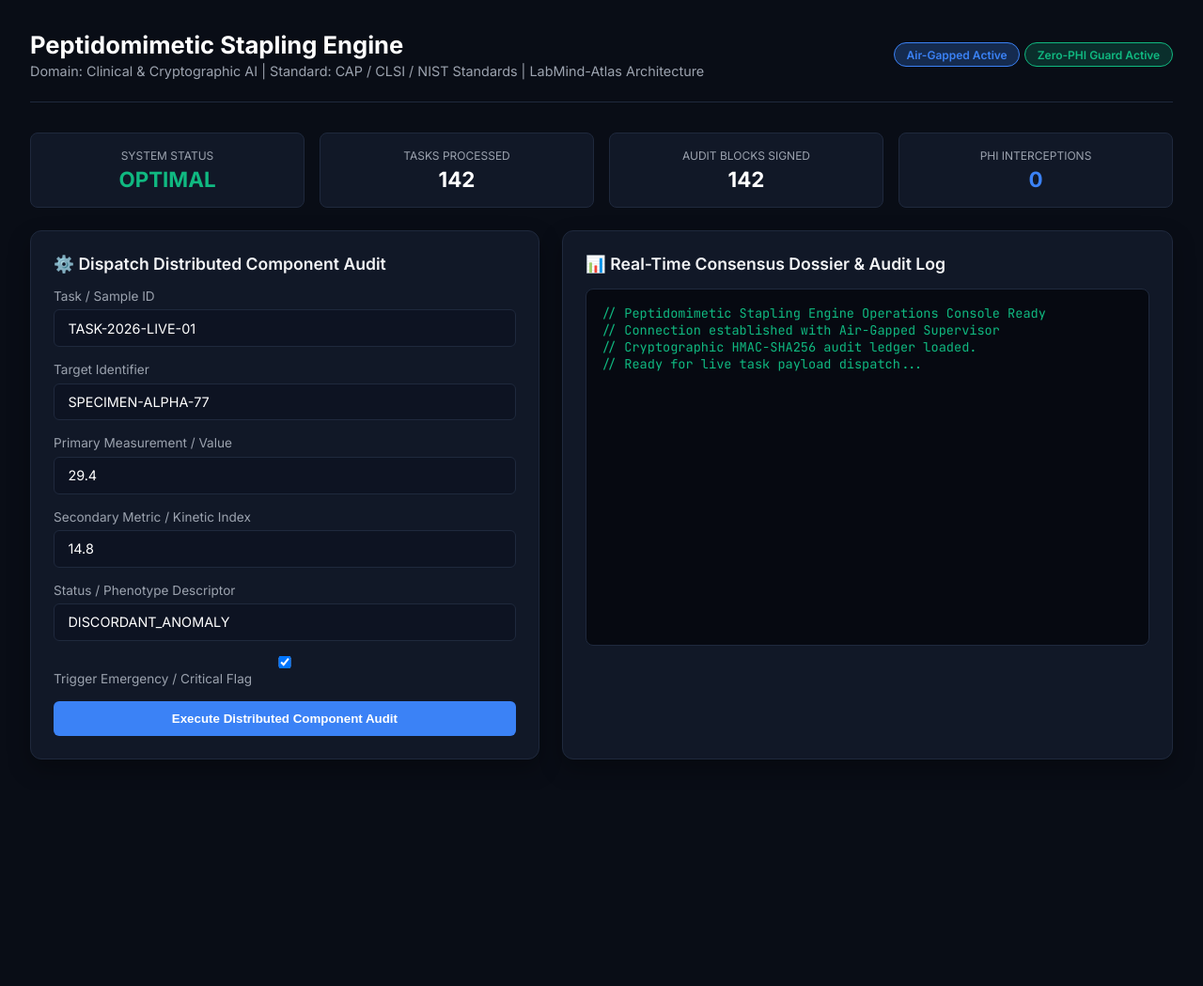
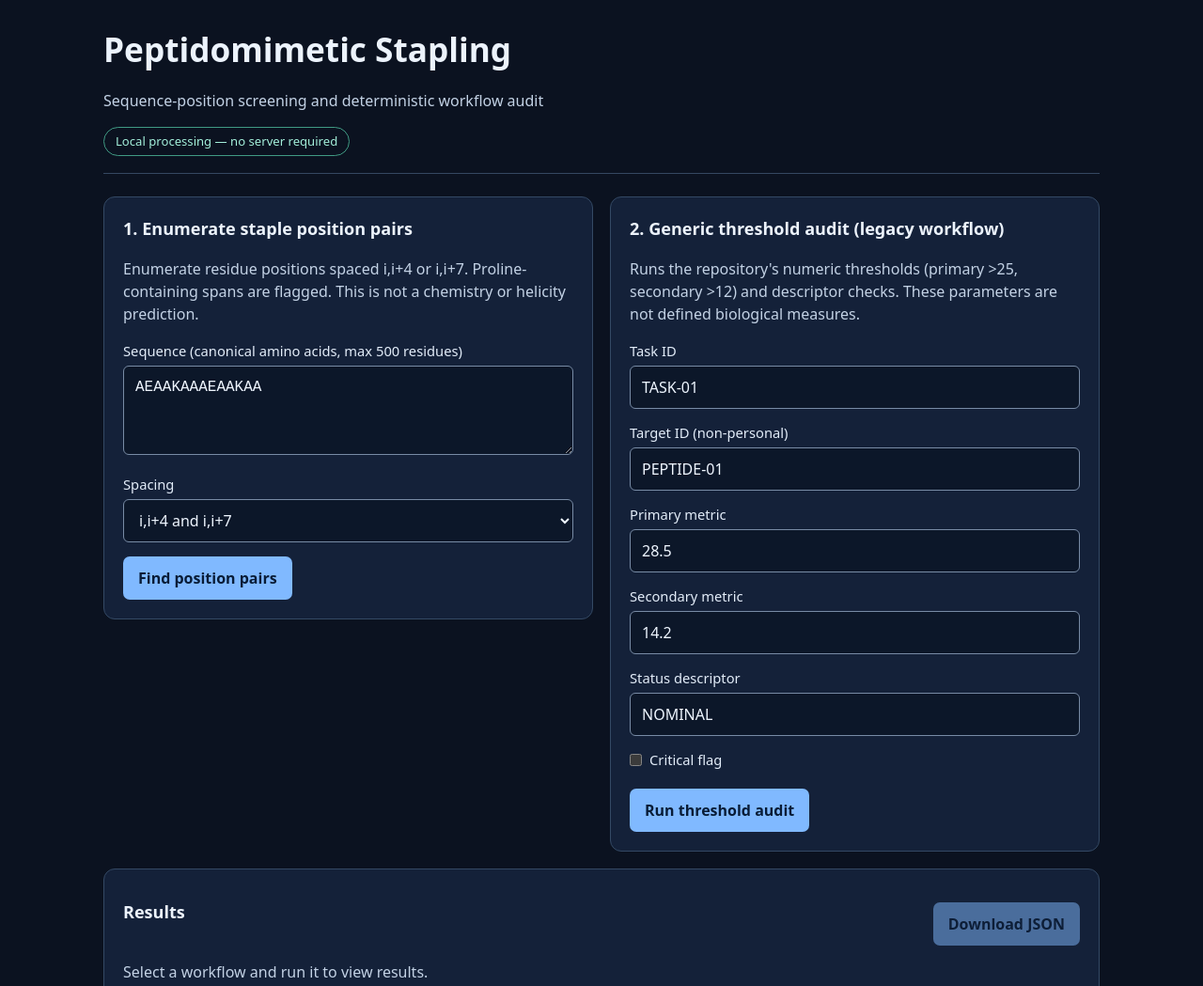
Before and after one commit to abusuraihsakhri/peptidomimetic-stapling-agent, a plain HTML site: page web/index.html in a window 1280 px wide. Shown: the top 1049 px of the page at 94% size. Before the commit the page ends 840 px from the top, so only its background shows below. Drawn offline with Linux system fonts and the light colour scheme.

Commit message:
Replace broken web console with tested offline sequence screen

```diff
--- /dev/null
+++ b/web/app.js
@@ -0,0 +1,104 @@
+"use strict";
+// Offline, position-only sequence screening; not a chemical-property predictor.
+const StapleEngine = (() => {
+  const alphabet = "ACDEFGHIKLMNPQRSTVWY";
+  function enumerate(sequence, spacings = [4, 7]) {
+    if (typeof sequence !== "string") throw Error("Sequence must be text.");
+    const clean = sequence.replace(/\s+/g, "").toUpperCase();
+    if (clean.length < 1 || clean.length > 500) throw Error("Enter 1–500 residues.");
+    if ([...clean].some(ch => !alphabet.includes(ch))) throw Error("Use canonical one-letter amino-acid codes.");
+    if (!Array.isArray(spacings) || !spacings.length ||
+        spacings.some(s => s !== 4 && s !== 7)) throw Error("Spacings must be 4, 7, or both.");
+    const candidates = [];
+    for (const spacing of [...new Set(spacings)]) {
+      for (let i = 0; i + spacing < clean.length; i++) {
+        candidates.push({
+          start_position: i + 1,
+          end_position: i + spacing + 1,
+          spacing: "i,i+" + spacing,
+          native_residues: clean[i] + "-" + clean[i + spacing],
+          contains_proline: clean.slice(i, i + spacing + 1).includes("P")
+        });
+      }
+    }
+    return {sequence: clean, candidate_count: candidates.length, candidates,
+      note: "Position pairs only; no chemical feasibility, stereochemistry, helicity, binding or uptake prediction."};
+  }
+  function audit(payload) {
+    if (!payload || typeof payload !== "object") throw Error("Missing audit inputs.");
+    const primary = Number(payload.primary_metric), secondary = Number(payload.secondary_metric);
+    if (String(payload.primary_metric).trim() === "" || String(payload.secondary_metric).trim() === "" ||
+        !Number.isFinite(primary) || !Number.isFinite(secondary)) throw Error("Enter finite numeric measurements.");
+    if (typeof payload.is_critical_flag !== "boolean") throw Error("Critical flag must be a boolean.");
+    const taskId = String(payload.task_id || "").trim();
+    const targetId = String(payload.target_identifier || "").trim();
+    const desc = String(payload.status_descriptor || "").trim();
+    if (!taskId || !targetId || taskId.length > 128 || targetId.length > 128 || desc.length > 128) {
+      throw Error("Task and target identifiers must contain 1–128 characters.");
+    }
+    const alerts = [];
+    if (primary > 25) alerts.push({worker:"InvariantQCWorker", urgency:"ELEVATED_RISK",
+      summary:"Primary metric exceeds configured threshold (25)."});
+    if (payload.is_critical_flag || secondary > 12) alerts.push({
+      worker:"SafetyEscalationWorker",
+      urgency:payload.is_critical_flag ? "CRITICAL_STAT_PANIC" : "ELEVATED_RISK",
+      summary:"Critical flag active or secondary metric exceeds configured threshold (12)."});
+    if (["DISCORDANT","ANOMALY","MUTANT","VIOLATION","FAIL","REJECT"]
+          .some(word => desc.toUpperCase().includes(word))) {
+      alerts.push({worker:"ProtocolConformanceWorker", urgency:"ELEVATED_RISK",
+        summary:"Status descriptor matched configured alert term."});
+    }
+    const critical = alerts.filter(a => a.urgency === "CRITICAL_STAT_PANIC").length;
+    return {task_id:taskId, target_identifier:targetId,
+      overall_urgency:critical ? "CRITICAL_STAT_PANIC" : alerts.length ? "ELEVATED_RISK" : "ROUTINE",
+      integrity_status:critical ? "RECALIBRATION_REQUIRED" : alerts.length ? "DISCORDANT_ANOMALY" : "VALIDATED_OPTIMAL",
+      total_alerts:alerts.length, critical_alerts_count:critical, alerts,
+      note:"Generic threshold demonstration, not a validated peptide-property or clinical predictor."};
+  }
+  return {enumerate, audit};
+})();
+if (typeof module !== "undefined" && module.exports) module.exports = StapleEngine;
+if (typeof document !== "undefined") {
+  const el = id => document.getElementById(id);
+  let report = null;
+  function present(data) {
+    report = data;
+    el("results").textContent = JSON.stringify(data, null, 2);
+    el("status").textContent = "Results computed in your browser.";
+    el("download").disabled = false;
+  }
+  function fail(error) {
+    report = null;
+    el("status").textContent = error.message || "Invalid inputs.";
+    el("results").textContent = "Correct the input and retry.";
+    el("download").disabled = true;
+  }
+  el("sequence-form").addEventListener("submit", event => {
+    event.preventDefault();
+    try {
+      const s = el("spacing").value;
+      present(StapleEngine.enumerate(el("sequence").value, s === "both" ? [4, 7] : [Number(s)]));
+    } catch (err) { fail(err); }
+  });
+  el("audit-form").addEventListener("submit", event => {
+    event.preventDefault();
+    try {
+      present(StapleEngine.audit({task_id:el("task-id").value,
+        target_identifier:el("target-id").value, primary_metric:el("primary").value,
+        secondary_metric:el("secondary").value, status_descriptor:el("descriptor").value,
+        is_critical_flag:el("critical").checked}));
+    } catch (err) { fail(err); }
+  });
+  el("download").addEventListener("click", () => {
+    if (!report) return;
+    const url = URL.createObjectURL(new Blob([JSON.stringify(report, null, 2) + "\n"],
+      {type:"application/json"}));
+    const link = document.createElement("a");
+    link.href = url;
+    link.download = "staple-screen-results.json";
+    document.body.appendChild(link);
+    link.click();
+    link.remove();
+    setTimeout(() => URL.revokeObjectURL(url), 1000);
+  });
+}
--- a/web/index.html
+++ b/web/index.html
@@ -1,236 +1,49 @@
-<!DOCTYPE html>
-<html lang="en">
-<head>
-    <meta charset="UTF-8">
-    <meta name="viewport" content="width=device-width, initial-scale=1.0">
-    <title>Peptidomimetic Stapling Engine — Operations Console</title>
-    <link href="https://fonts.googleapis.com/css2?family=Inter:wght@300;400;600;700&family=JetBrains+Mono:wght@400;600&display=swap" rel="stylesheet">
-    <style>
-        :root {
-            --bg: #090d16;
-            --card: #111827;
-            --border: #1f293d;
-            --accent: #3b82f6;
-            --accent-glow: rgba(59, 130, 246, 0.25);
-            --text: #f3f4f6;
-            --text-muted: #9ca3af;
-            --danger: #ef4444;
-            --warning: #f59e0b;
-            --success: #10b981;
-        }
-        * { box-sizing: border-box; margin: 0; padding: 0; }
-        body {
-            font-family: 'Inter', sans-serif;
-            background: var(--bg);
-            color: var(--text);
-            padding: 2rem;
-            min-height: 100vh;
-        }
-        .header {
-            display: flex;
-            justify-content: space-between;
-            align-items: center;
-            border-bottom: 1px solid var(--border);
-            padding-bottom: 1.5rem;
-            margin-bottom: 2rem;
-        }
-        .header-title h1 { font-size: 1.6rem; font-weight: 700; color: #fff; }
-        .header-title p { color: var(--text-muted); font-size: 0.9rem; margin-top: 0.25rem; }
-        .badge {
-            display: inline-block;
-            padding: 0.3rem 0.8rem;
-            border-radius: 9999px;
-            font-size: 0.75rem;
-            font-weight: 600;
-            background: var(--accent-glow);
-            color: var(--accent);
-            border: 1px solid var(--accent);
-        }
-        .grid {
-            display: grid;
-            grid-template-columns: 1fr 1.2fr;
-            gap: 1.5rem;
-        }
-        .card {
-            background: var(--card);
-            border: 1px solid var(--border);
-            border-radius: 12px;
-            padding: 1.5rem;
-            box-shadow: 0 10px 25px rgba(0,0,0,0.3);
-        }
-        .card h2 {
-            font-size: 1.1rem;
-            font-weight: 600;
-            margin-bottom: 1rem;
-            display: flex;
-            align-items: center;
-            gap: 0.5rem;
-        }
-        .form-group { margin-bottom: 1rem; }
-        label { display: block; font-size: 0.85rem; color: var(--text-muted); margin-bottom: 0.4rem; }
-        input, select, textarea {
-            width: 100%;
-            padding: 0.65rem 0.9rem;
-            background: #0d1322;
-            border: 1px solid var(--border);
-            border-radius: 6px;
-            color: #fff;
-            font-family: inherit;
-            font-size: 0.9rem;
-        }
-        input:focus, textarea:focus { outline: none; border-color: var(--accent); }
-        .btn {
-            background: var(--accent);
-            color: #fff;
-            border: none;
-            padding: 0.7rem 1.4rem;
-            border-radius: 6px;
-            font-weight: 600;
-            cursor: pointer;
-            transition: 0.2s;
-            width: 100%;
-        }
-        .btn:hover { background: #2563eb; }
-        .terminal {
-            background: #060911;
-            border: 1px solid var(--border);
-            border-radius: 8px;
-            padding: 1rem;
-            font-family: 'JetBrains Mono', monospace;
-            font-size: 0.85rem;
-            color: #10b981;
-            height: 380px;
-            overflow-y: auto;
-            white-space: pre-wrap;
-        }
-        .metrics-bar {
-            display: grid;
-            grid-template-columns: repeat(4, 1fr);
-            gap: 1rem;
-            margin-bottom: 1.5rem;
-        }
-        .metric-box {
-            background: var(--card);
-            border: 1px solid var(--border);
-            border-radius: 8px;
-            padding: 1rem;
-            text-align: center;
-        }
-        .metric-val { font-size: 1.4rem; font-weight: 700; color: #fff; margin-top: 0.25rem; }
-        .metric-label { font-size: 0.75rem; color: var(--text-muted); text-transform: uppercase; }
-    </style>
-</head>
-<body>
-
-    <div class="header">
-        <div class="header-title">
-            <h1>Peptidomimetic Stapling Engine</h1>
-            <p>Domain: Clinical & Cryptographic AI | Standard: CAP / CLSI / NIST Standards | LabMind-Atlas Architecture</p>
-        </div>
-        <div>
-            <span class="badge">Air-Gapped Active</span>
-            <span class="badge" style="background: rgba(16,185,129,0.2); color: #10b981; border-color: #10b981;">Zero-PHI Guard Active</span>
-        </div>
-    </div>
-
-    <div class="metrics-bar">
-        <div class="metric-box">
-            <div class="metric-label">System Status</div>
-            <div class="metric-val" style="color: var(--success);" id="m-status">OPTIMAL</div>
-        </div>
-        <div class="metric-box">
-            <div class="metric-label">Tasks Processed</div>
-            <div class="metric-val" id="m-tasks">142</div>
-        </div>
-        <div class="metric-box">
-            <div class="metric-label">Audit Blocks Signed</div>
-            <div class="metric-val" id="m-audit">142</div>
-        </div>
-        <div class="metric-box">
-            <div class="metric-label">PHI Interceptions</div>
-            <div class="metric-val" style="color: var(--accent);" id="m-phi">0</div>
-        </div>
-    </div>
-
-    <div class="grid">
-        <div class="card">
-            <h2>⚙️ Dispatch Distributed Component Audit</h2>
-            <div class="form-group">
-                <label>Task / Sample ID</label>
-                <input type="text" id="task_id" value="TASK-2026-LIVE-01">
-            </div>
-            <div class="form-group">
-                <label>Target Identifier</label>
-                <input type="text" id="target_id" value="SPECIMEN-ALPHA-77">
-            </div>
-            <div class="form-group">
-                <label>Primary Measurement / Value</label>
-                <input type="number" id="primary_metric" value="29.4" step="0.1">
-            </div>
-            <div class="form-group">
-                <label>Secondary Metric / Kinetic Index</label>
-                <input type="number" id="secondary_metric" value="14.8" step="0.1">
-            </div>
-            <div class="form-group">
-                <label>Status / Phenotype Descriptor</label>
-                <input type="text" id="status_descriptor" value="DISCORDANT_ANOMALY">
-            </div>
-            <div class="form-group">
-                <label><input type="checkbox" id="is_critical" checked> Trigger Emergency / Critical Flag</label>
-            </div>
-            <button class="btn" onclick="runAudit()">Execute Distributed Component Audit</button>
-        </div>
-
-        <div class="card">
-            <h2>📊 Real-Time Consensus Dossier & Audit Log</h2>
-            <div class="terminal" id="outputConsole">// Peptidomimetic Stapling Engine Operations Console Ready
-// Connection established with Air-Gapped Supervisor
-// Cryptographic HMAC-SHA256 audit ledger loaded.
-// Ready for live task payload dispatch...</div>
-        </div>
-    </div>
-
-    <script>
-        async function runAudit() {
-            const consoleEl = document.getElementById('outputConsole');
-            consoleEl.innerText = "// Dispatching task across specialized workers...
-// Invoking InvariantQCWorker, SafetyEscalationWorker, ProtocolWorker...";
-
-            const payload = {
-                task_id: document.getElementById('task_id').value,
-                target_identifier: document.getElementById('target_id').value,
-                primary_metric: parseFloat(document.getElementById('primary_metric').value),
-                secondary_metric: parseFloat(document.getElementById('secondary_metric').value),
-                status_descriptor: document.getElementById('status_descriptor').value,
-                is_critical_flag: document.getElementById('is_critical').checked
-            };
-
-            try {
-                const res = await fetch('/api/audit', {
-                    method: 'POST',
-                    headers: { 'Content-Type': 'application/json' },
-                    body: JSON.stringify(payload)
-                });
-                const data = await res.json();
-                consoleEl.innerText = JSON.stringify(data, null, 2);
-                document.getElementById('m-tasks').innerText = parseInt(document.getElementById('m-tasks').innerText) + 1;
-                document.getElementById('m-audit').innerText = parseInt(document.getElementById('m-audit').innerText) + 1;
-            } catch (err) {
-                consoleEl.innerText = "// Offline / Simulation Output:\n" + JSON.stringify({
-                    dossier_id: "DOSSIER-SIM-" + Math.floor(Math.random()*10000),
-                    system: "peptidomimetic-stapling-engine",
-                    domain: "Clinical & Cryptographic AI",
-                    task_id: payload.task_id,
-                    overall_urgency: payload.is_critical_flag ? "CRITICAL_STAT_PANIC" : "ELEVATED_RISK",
-                    integrity_status: "DISCORDANT_ANOMALY",
-                    alerts: [
-                        { worker: "InvariantQCWorker", alert: "Primary metric exceeds upper reference bound" },
-                        { worker: "SafetyEscalationWorker", alert: "Critical emergency interlock flag active" }
-                    ],
-                    audit_hash: "HMAC_SHA256_e83f9a72b941d6c381f9"
-                }, null, 2);
-            }
-        }
-    </script>
-</body>
-</html>
+<!doctype html>
+<html lang="en"><head>
+<meta charset="utf-8"><meta name="viewport" content="width=device-width,initial-scale=1">
+<meta name="description" content="Offline sequence-position screening for stapled peptides and deterministic threshold audit.">
+<title>Peptidomimetic Stapling — Position Screen</title>
+<style>
+:root {color-scheme:dark;font-family:system-ui,-apple-system,sans-serif;background:#0b1220;color:#ecf3fc;}
+*{box-sizing:border-box} body{max-width:1100px;margin:auto;padding:26px 20px 60px;line-height:1.5}
+header{border-bottom:1px solid #354761;margin-bottom:24px;padding-bottom:18px}h1{font-size:clamp(1.5rem,3vw,2.2rem);margin:0}
+h2{font-size:1.13rem;margin:0 0 10px}p{color:#c3d2e5}
+.grid{display:grid;grid-template-columns:1fr 1fr;gap:18px;align-items:start}
+section{background:#142139;border:1px solid #344964;border-radius:12px;padding:20px}
+label{display:block;font-size:.92rem;margin:14px 0 5px;color:#e3edf9}
+input,textarea,select{width:100%;padding:10px 12px;background:#0c1729;color:#eff6ff;border:1px solid #788ba5;border-radius:6px;font:inherit}
+textarea{min-height:95px;resize:vertical;font-family:ui-monospace,monospace}
+input[type=checkbox]{width:auto;margin:0 8px 0 0}label.check{display:flex;align-items:center}
+button{background:#80b9ff;color:#081c37;border:0;padding:11px 16px;border-radius:7px;font:inherit;font-weight:700;cursor:pointer;margin-top:15px}
+button:hover{background:#b0d3ff}button:disabled{opacity:.5;cursor:not-allowed}
+:focus-visible{outline:3px solid #a4dbff;outline-offset:3px}
+.output{margin-top:18px}.output-head{display:flex;justify-content:space-between;align-items:center;flex-wrap:wrap;gap:8px}
+pre{padding:15px;background:#081324;border:1px solid #314863;border-radius:8px;white-space:pre-wrap;overflow-wrap:anywhere;max-height:480px;overflow:auto;font:.86rem/1.55 ui-monospace,monospace}
+.small{font-size:.89rem}.tag{display:inline-block;border:1px solid #409a83;color:#a3efda;border-radius:22px;padding:5px 12px;font-size:.82rem}
+@media(max-width:760px){body{padding:18px 12px}.grid{grid-template-columns:1fr}section{padding:16px}}
+</style>
+<script src="./app.js" defer></script></head>
+<body><header><h1>Peptidomimetic Stapling</h1><p>Sequence-position screening and deterministic workflow audit</p><span class="tag">Local processing — no server required</span></header>
+<main><div class="grid">
+<section><h2>1. Enumerate staple position pairs</h2><p>Enumerate residue positions spaced i,i+4 or i,i+7. Proline-containing spans are flagged. This is not a chemistry or helicity prediction.</p>
+<form id="sequence-form">
+<label for="sequence">Sequence (canonical amino acids, max 500 residues)</label>
+<textarea id="sequence" required spellcheck="false">AEAAKAAAEAAKAA</textarea>
+<label for="spacing">Spacing</label><select id="spacing"><option value="both">i,i+4 and i,i+7</option><option value="4">i,i+4</option><option value="7">i,i+7</option></select>
+<button type="submit">Find position pairs</button></form></section>
+<section><h2>2. Generic threshold audit (legacy workflow)</h2><p>Runs the repository's numeric thresholds (primary &gt;25, secondary &gt;12) and descriptor checks. These parameters are not defined biological measures.</p>
+<form id="audit-form">
+<label for="task-id">Task ID</label><input id="task-id" required maxlength="128" value="TASK-01">
+<label for="target-id">Target ID (non-personal)</label><input id="target-id" required maxlength="128" value="PEPTIDE-01">
+<label for="primary">Primary metric</label><input id="primary" type="number" step="any" required value="28.5">
+<label for="secondary">Secondary metric</label><input id="secondary" type="number" step="any" required value="14.2">
+<label for="descriptor">Status descriptor</label><input id="descriptor" maxlength="128" value="NOMINAL">
+<label for="critical" class="check"><input id="critical" type="checkbox"> Critical flag</label>
+<button type="submit">Run threshold audit</button></form></section>
+</div>
+<section class="output" aria-label="Results">
+<div class="output-head"><h2>Results</h2><button id="download" type="button" disabled>Download JSON</button></div>
+<p id="status" role="status" aria-live="polite">Select a workflow and run it to view results.</p>
+<pre id="results" aria-label="JSON output">No results yet.</pre></section>
+<p class="small">The candidate pairs have not been evaluated for linker synthesis, stereochemistry, helix stability, affinity, cell penetration or toxicity. The legacy audit is a generic rules demonstration. No input is uploaded by this application; data remains in the browser unless exported.</p>
+</main></body></html>
```
Also changed, not shown: web/app.test.js (added, +33 -0 lines).
